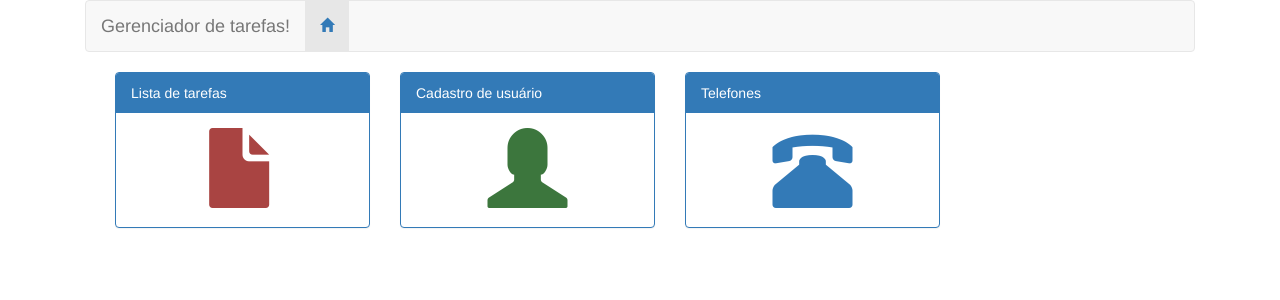
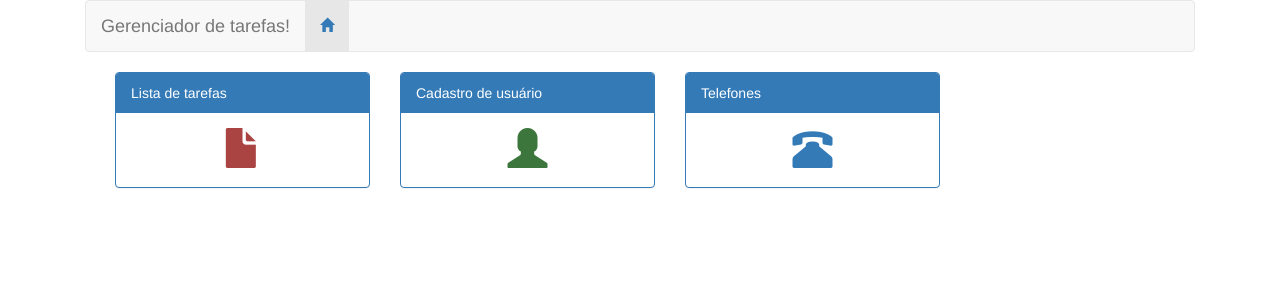
Before and after one commit to giovannirp/angular2, an Angular app in the folder gerenciador-tarefas/gerenciador-de-tarefas/: page /tarefas/home in a window 1280 px wide. Shown: the top 300 px of the page. Built offline with nearby package versions, Linux system fonts and the light colour scheme.

Commit message:
acertando css

```diff
--- a/gerenciador-tarefas/gerenciador-de-tarefas/src/app/tarefas/home/home.component.scss
+++ b/gerenciador-tarefas/gerenciador-de-tarefas/src/app/tarefas/home/home.component.scss
@@ -1,5 +1,5 @@
 .pg-home {
     .size {
-        font-size: 80px;
+        font-size: 40px;
     }
 }
```
